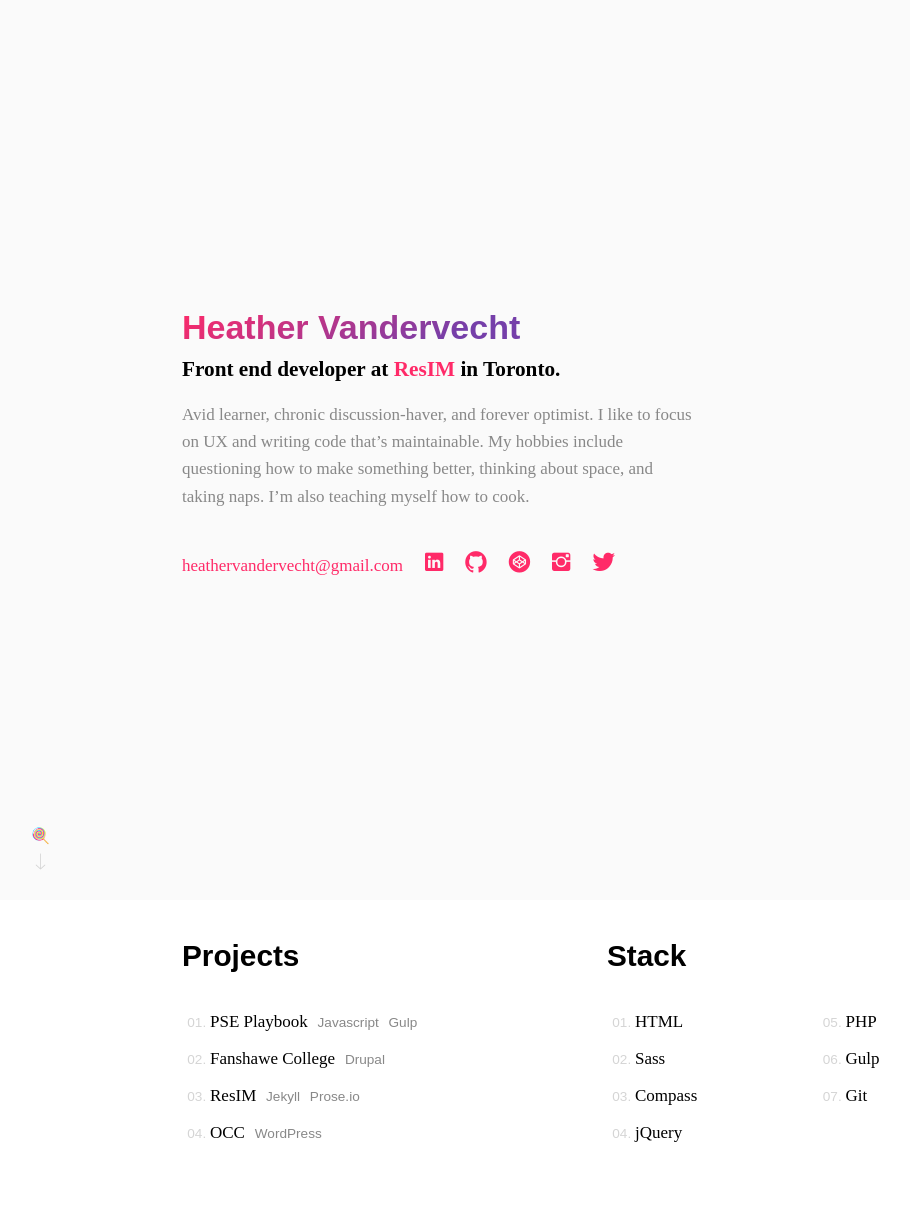
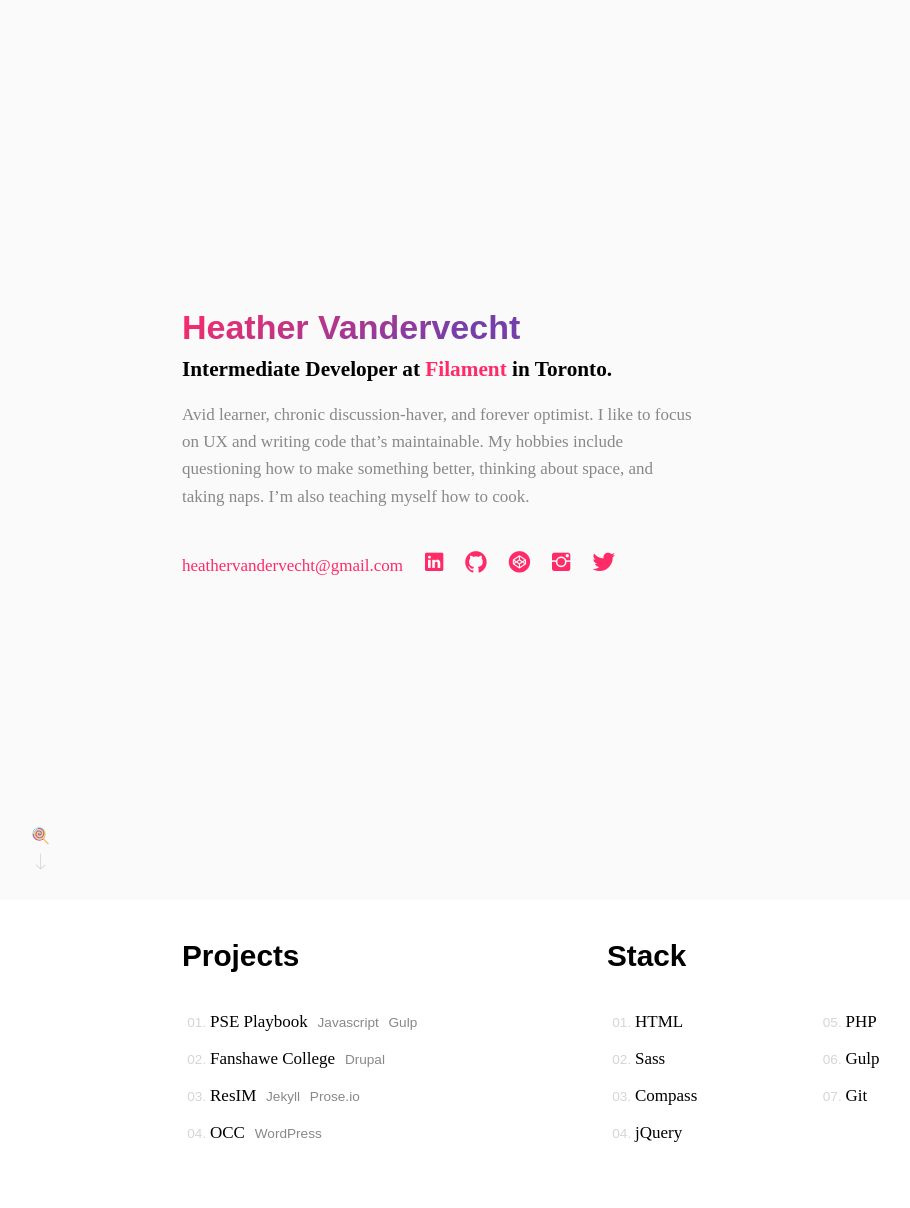
Before and after one commit to heathervv/portfolio-2016, a Jekyll site: the page built from index.html, in a window 1280 px wide. Shown: the whole page, without its empty margins (33-943 px from the left). Built offline with Jekyll 4.4.1, drawn with Linux system fonts in a browser that asks for light colours; some web fonts are replaced.

Commit message:
Update job

```diff
--- a/index.html
+++ b/index.html
@@ -6,7 +6,7 @@
     <div class="wrapper">
         <div class="intro__content">
             <h1 id="_gradient" class="intro__title">Heather Vandervecht</h1>
-            <h3 class="intro__subtitle">Front end developer at <a target="_blank" href="http://res.im">ResIM</a> in Toronto.</h3>
+            <h3 class="intro__subtitle">Intermediate Developer at <a target="_blank" href="http://filamentlab.com">Filament</a> in Toronto.</h3>
             <p>Avid learner, chronic discussion-haver, and forever optimist. I like to focus on UX and writing code that’s maintainable. My hobbies include questioning how to make something better, thinking about space, and taking naps. I’m also teaching myself how to cook.</p>
             <ul class="social">
                 <li class="social__link social__link--email">
```
